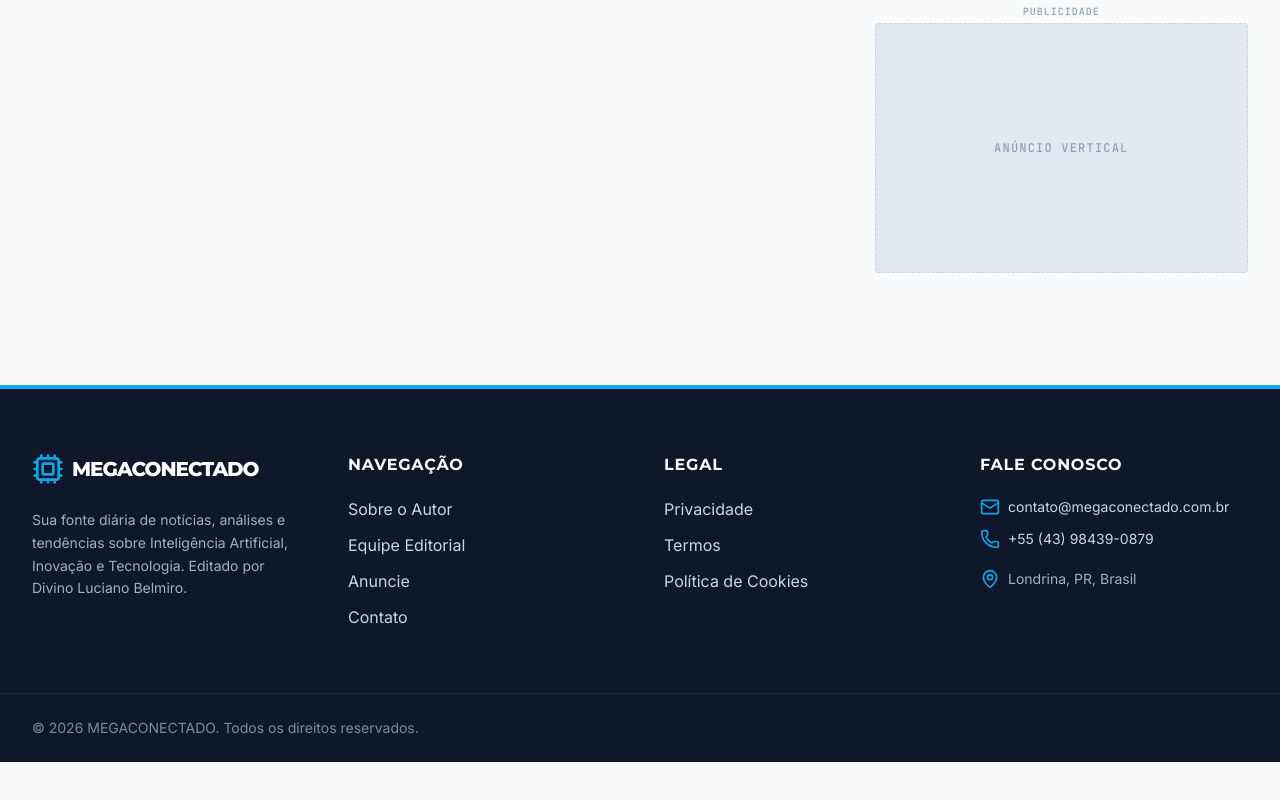
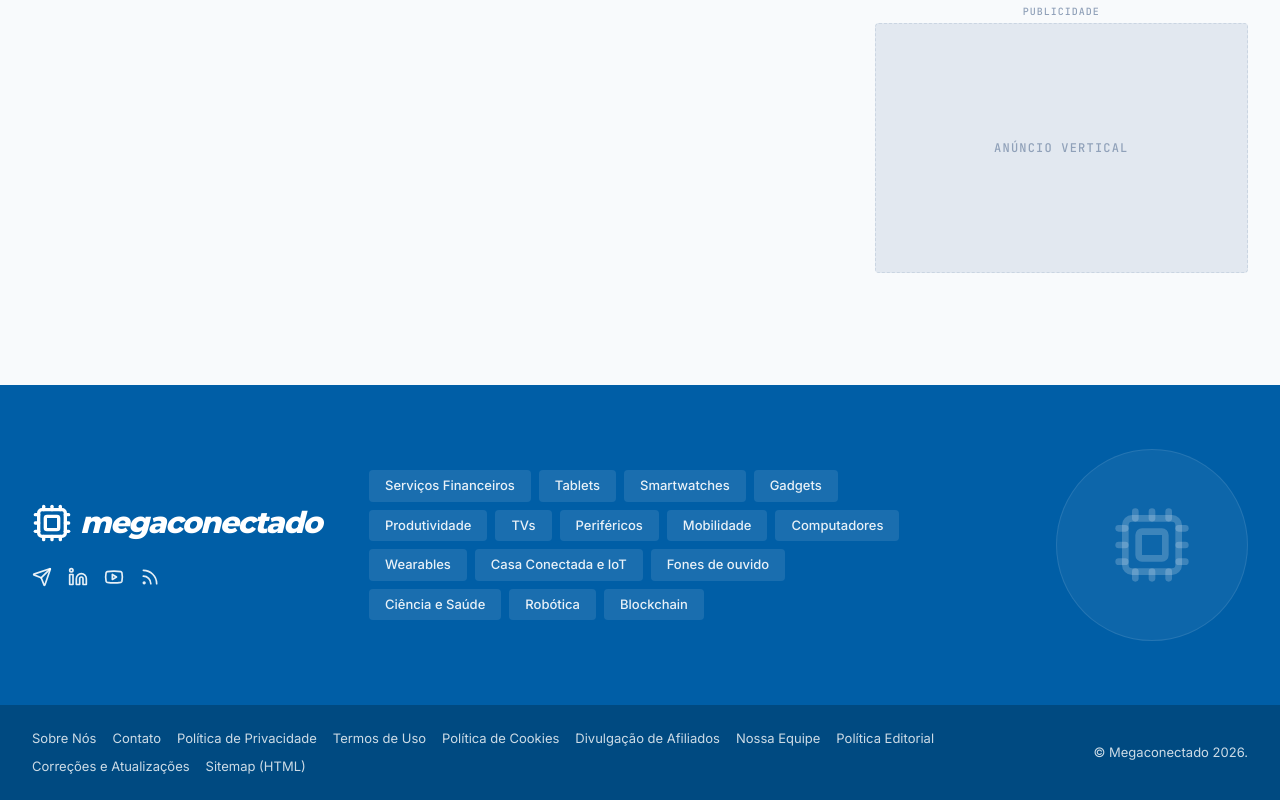
Before and after one commit to homebelmiro-eng/Blog-MEGA-CONECTADO, a React (Vite) app: page /pagina/anuncie in a window 1280 px wide. Shown: the part 1841-2641 px from the top of the page. Before the commit the page ends 2603 px from the top, so only its background shows below. Built offline with nearby package versions, Linux system fonts and the light colour scheme.

Commit message:
feat: add sitemap page and update footer
Implement a new sitemap page for improved SEO and navigation. Refactor the footer to include social links and additional categories.

```diff
--- a/src/App.tsx
+++ b/src/App.tsx
@@ -9,6 +9,7 @@ import Category from './pages/Category';
 import Article from './pages/Article';
 import Page from './pages/Page';
 import Contact from './pages/Contact';
+import Sitemap from './pages/Sitemap';
 
 import CookieConsent from './components/CookieConsent';
 import ProgressBar from './components/ProgressBar';
@@ -28,6 +29,7 @@ export default function App() {
               <Route path="/pagina/:slug" element={<Page />} />
               <Route path="/categoria/:slug" element={<Category />} />
               <Route path="/contato" element={<Contact />} />
+              <Route path="/sitemap" element={<Sitemap />} />
               <Route path="/:slug" element={<Category />} />
             </Routes>
           </ErrorBoundary>
--- a/src/components/Footer.tsx
+++ b/src/components/Footer.tsx
@@ -1,61 +1,86 @@
 import React from 'react';
 import { Link } from 'react-router-dom';
-import { Cpu, Mail, Phone, MapPin } from 'lucide-react';
+import { Cpu, Facebook, Twitter, Youtube, Instagram, Send, Linkedin, Rss } from 'lucide-react';
 
 export default function Footer() {
+  const categoryPills = [
+    'Serviços Financeiros', 'Tablets', 'Smartwatches', 'Gadgets',
+    'Produtividade', 'TVs', 'Periféricos', 'Mobilidade',
+    'Computadores', 'Wearables', 'Casa Conectada e IoT', 'Fones de ouvido',
+    'Ciência e Saúde', 'Robótica', 'Blockchain'
+  ];
+
+  const bottomLinks = [
+    { name: 'Sobre Nós', path: '/pagina/sobre-nos' },
+    { name: 'Contato', path: '/contato' },
+    { name: 'Política de Privacidade', path: '/pagina/privacidade' },
+    { name: 'Termos de Uso', path: '/pagina/termos' },
+    { name: 'Política de Cookies', path: '/pagina/politica-de-cookies' },
+    { name: 'Divulgação de Afiliados', path: '/pagina/divulgacao-de-afiliados' },
+    { name: 'Nossa Equipe', path: '/pagina/equipe-editorial' },
+    { name: 'Política Editorial', path: '/pagina/politica-editorial' },
+    { name: 'Correções e Atualizações', path: '/pagina/correcoes-e-atualizacoes' },
+    { name: 'Sitemap (HTML)', path: '/sitemap' }
+  ];
+
   return (
-    <footer className="bg-brand-primary text-slate-300 mt-20 border-t-4 border-brand-secondary">
-      <div className="max-w-7xl mx-auto py-16 px-4 sm:px-6 lg:px-8 grid grid-cols-1 md:grid-cols-4 gap-12">
+    <footer className="mt-20">
+      {/* Top Section */}
+      <div className="bg-[#005ea6] py-16 px-4 sm:px-6 lg:px-8">
+        <div className="max-w-7xl mx-auto flex flex-col lg:flex-row items-center justify-between gap-12">
 
-        {/* Brand Column */}
-        <div className="flex flex-col items-start gap-4">
-          <Link to="/" className="flex items-center gap-2 mb-2 hover:opacity-90 transition-opacity">
-            <Cpu className="w-8 h-8 text-brand-secondary" />
-            <span className="font-heading font-extrabold text-xl text-white tracking-tighter">MEGACONECTADO</span>
-          </Link>
-          <p className="text-sm opacity-80 leading-relaxed">
-            Sua fonte diária de notícias, análises e tendências sobre Inteligência Artificial, Inovação e Tecnologia. Editado por Divino Luciano Belmiro.
-          </p>
-        </div>
+          {/* Brand & Socials */}
+          <div className="flex flex-col items-center lg:items-start gap-6 lg:w-1/4">
+            <Link to="/" className="flex items-center gap-2 hover:opacity-90 transition-opacity">
+              <Cpu className="w-10 h-10 text-white" />
+              <span className="font-heading font-extrabold text-3xl text-white tracking-tighter italic">
+                megaconectado
+              </span>
+            </Link>
+            <div className="flex gap-4 text-white/90">
+              <a href="#" className="hover:text-white transition-colors"><Send className="w-5 h-5 cursor-pointer" /></a>
+              <a href="#" className="hover:text-white transition-colors"><Linkedin className="w-5 h-5 cursor-pointer" /></a>
+              <a href="#" className="hover:text-white transition-colors"><Youtube className="w-5 h-5 cursor-pointer" /></a>
+              <a href="#" className="hover:text-white transition-colors"><Rss className="w-5 h-5 cursor-pointer" /></a>
+            </div>
+          </div>
 
-        {/* Links 1 */}
-        <div className="flex flex-col gap-3">
-          <h4 className="font-heading font-bold text-white text-base mb-2 uppercase tracking-wider">Navegação</h4>
-          <Link to="/pagina/sobre-o-autor" className="hover:text-white hover:underline transition-colors">Sobre o Autor</Link>
-          <Link to="/pagina/equipe-editorial" className="hover:text-white hover:underline transition-colors">Equipe Editorial</Link>
-          <Link to="/pagina/anuncie" className="hover:text-white hover:underline transition-colors">Anuncie</Link>
-          <Link to="/contato" className="hover:text-white hover:underline transition-colors">Contato</Link>
-        </div>
+          {/* Category Pills */}
+          <div className="flex flex-wrap gap-2 justify-center lg:justify-start lg:w-2/4">
+            {categoryPills.map((cat) => (
+              <Link
+                key={cat}
+                to={`/categoria/${cat.toLowerCase().replace(/ /g, '-')}`}
+                className="bg-white/10 hover:bg-white/25 text-white/90 hover:text-white px-4 py-1.5 rounded text-[13px] font-medium transition-colors"
+              >
+                {cat}
+              </Link>
+            ))}
+          </div>
 
-        {/* Links 2 */}
-        <div className="flex flex-col gap-3">
-          <h4 className="font-heading font-bold text-white text-base mb-2 uppercase tracking-wider">Legal</h4>
-          <Link to="/pagina/privacidade" className="hover:text-white hover:underline transition-colors">Privacidade</Link>
-          <Link to="/pagina/termos" className="hover:text-white hover:underline transition-colors">Termos</Link>
-          <Link to="/pagina/politica-de-cookies" className="hover:text-white hover:underline transition-colors">Política de Cookies</Link>
-        </div>
+          {/* Right Placeholder (for illustration in original design) */}
+          <div className="hidden lg:flex lg:w-1/4 justify-end">
+            <div className="w-48 h-48 bg-white/5 rounded-full flex items-center justify-center border border-white/10">
+              <Cpu className="w-20 h-20 text-white/20" />
+            </div>
+          </div>
 
-        {/* Contact */}
-        <div className="flex flex-col gap-3">
-          <h4 className="font-heading font-bold text-white text-base mb-2 uppercase tracking-wider">Fale Conosco</h4>
-          <a href="mailto:contato@megaconectado.com.br" className="flex items-center gap-2 hover:text-white hover:underline transition-colors">
-            <Mail className="w-5 h-5 text-brand-secondary" />
-            <span className="text-sm">contato@megaconectado.com.br</span>
-          </a>
-          <a href="tel:+5543984390879" className="flex items-center gap-2 hover:text-white hover:underline transition-colors">
-            <Phone className="w-5 h-5 text-brand-secondary" />
-            <span className="text-sm">+55 (43) 98439-0879</span>
-          </a>
-          <div className="flex items-center gap-2 mt-2">
-            <MapPin className="w-5 h-5 text-brand-secondary" />
-            <span className="text-sm opacity-80">Londrina, PR, Brasil</span>
-          </div>
         </div>
       </div>
 
-      <div className="border-t border-slate-700/50">
-        <div className="max-w-7xl mx-auto py-6 px-4 sm:px-6 lg:px-8 text-sm opacity-60 text-center md:text-left">
-          © 2026 MEGACONECTADO. Todos os direitos reservados.
+      {/* Bottom Section */}
+      <div className="bg-[#004A81]">
+        <div className="max-w-7xl mx-auto py-6 px-4 sm:px-6 lg:px-8 flex flex-col lg:flex-row items-center justify-between gap-6">
+          <div className="flex flex-wrap justify-center lg:justify-start items-center gap-x-4 gap-y-2 text-[13px] text-white/80">
+            {bottomLinks.map((link, index) => (
+              <Link key={index} to={link.path} className="hover:text-white transition-colors">
+                {link.name}
+              </Link>
+            ))}
+          </div>
+          <div className="text-[13px] text-white/80 whitespace-nowrap text-center lg:text-right">
+            © Megaconectado 2026.
+          </div>
         </div>
       </div>
     </footer>
--- /dev/null
+++ b/src/pages/Sitemap.tsx
@@ -0,0 +1,69 @@
+import React from 'react';
+import { Link } from 'react-router-dom';
+import SEO from '../components/SEO';
+
+export default function Sitemap() {
+  const categories = [
+    'IA', 'Software', 'Segurança', 'Hardware', 'Automação', 'Internet', 'Tutoriais', 'Reviews', 'Comparativos',
+    'Serviços Financeiros', 'Tablets', 'Smartwatches', 'Gadgets',
+    'Produtividade', 'TVs', 'Periféricos', 'Mobilidade',
+    'Computadores', 'Wearables', 'Casa Conectada e IoT', 'Fones de ouvido',
+    'Ciência e Saúde', 'Robótica', 'Blockchain'
+  ];
+
+  const pages = [
+    { name: 'Home', path: '/' },
+    { name: 'Sobre Nós', path: '/pagina/sobre-nos' },
+    { name: 'Contato', path: '/contato' },
+    { name: 'Política de Privacidade', path: '/pagina/privacidade' },
+    { name: 'Termos de Uso', path: '/pagina/termos' },
+    { name: 'Política de Cookies', path: '/pagina/politica-de-cookies' },
+    { name: 'Divulgação de Afiliados', path: '/pagina/divulgacao-de-afiliados' },
+    { name: 'Nossa Equipe', path: '/pagina/equipe-editorial' },
+    { name: 'Política Editorial', path: '/pagina/politica-editorial' },
+    { name: 'Correções e Atualizações', path: '/pagina/correcoes-e-atualizacoes' },
+  ];
+
+  return (
+    <div className="max-w-7xl mx-auto px-4 sm:px-6 lg:px-8 py-12 w-full min-h-[60vh]">
+      <SEO
+        title="Sitemap (HTML) | Mega Conectado"
+        description="Mapa do site Mega Conectado. Encontre todas as páginas e categorias."
+      />
+      <h1 className="font-heading font-extrabold text-4xl text-brand-primary mb-8 border-b border-slate-200 pb-4">
+        Mapa do Site
+      </h1>
+
+      <div className="grid grid-cols-1 md:grid-cols-2 gap-12">
+        <div>
+          <h2 className="font-heading font-bold text-2xl text-brand-primary mb-4">Páginas Institucionais</h2>
+          <ul className="space-y-2">
+            {pages.map((page) => (
+              <li key={page.name}>
+                <Link to={page.path} className="text-brand-secondary hover:underline font-medium">
+                  {page.name}
+                </Link>
+              </li>
+            ))}
+          </ul>
+        </div>
+
+        <div>
+          <h2 className="font-heading font-bold text-2xl text-brand-primary mb-4">Categorias</h2>
+          <ul className="grid grid-cols-1 sm:grid-cols-2 gap-2">
+            {categories.map((cat) => (
+              <li key={cat}>
+                <Link
+                  to={`/categoria/${cat.toLowerCase().replace(/ /g, '-')}`}
+                  className="text-brand-secondary hover:underline font-medium"
+                >
+                  {cat}
+                </Link>
+              </li>
+            ))}
+          </ul>
+        </div>
+      </div>
+    </div>
+  );
+}
```
